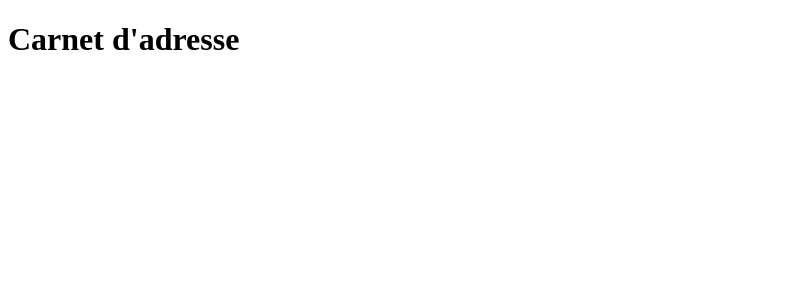
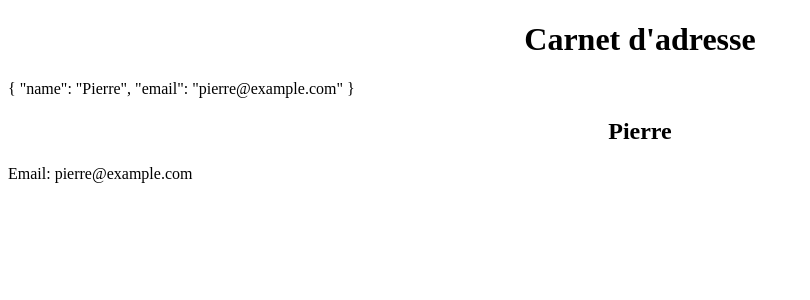
Before and after one commit to pbreteche/ng210208, an Angular app: page / in a window 1280 px wide. Shown: the top 300 px of the page, without its empty margins (0-810 px from the left). Built offline with nearby package versions, Linux system fonts and the light colour scheme.

Commit message:
affichage d'un contact

```diff
--- a/src/app/app.component.html
+++ b/src/app/app.component.html
@@ -1 +1,8 @@
 <h1>{{ title }}</h1>
+
+<div class="debug">{{ contact | json }}</div>
+
+<article>
+  <h1>{{ contact.name }}</h1>
+  <p>Email: {{ contact.email }}</p>
+</article>
--- a/src/app/app.component.scss
+++ b/src/app/app.component.scss
@@ -0,0 +1,3 @@
+h1 {
+    text-align: center;
+}
--- a/src/app/app.component.ts
+++ b/src/app/app.component.ts
@@ -1,3 +1,4 @@
+import { Contact } from './../model/contact';
 import { Component } from '@angular/core';
 
 @Component({
@@ -7,4 +8,10 @@ import { Component } from '@angular/core';
 })
 export class AppComponent {
   title = 'Carnet d\'adresse';
+
+  contact: Contact = {
+    name: 'Pierre',
+    email: 'pierre@example.com'
+  };
+
 }
--- /dev/null
+++ b/src/model/contact.ts
@@ -0,0 +1,4 @@
+export class Contact {
+    name = '';
+    email = '';
+}
```
